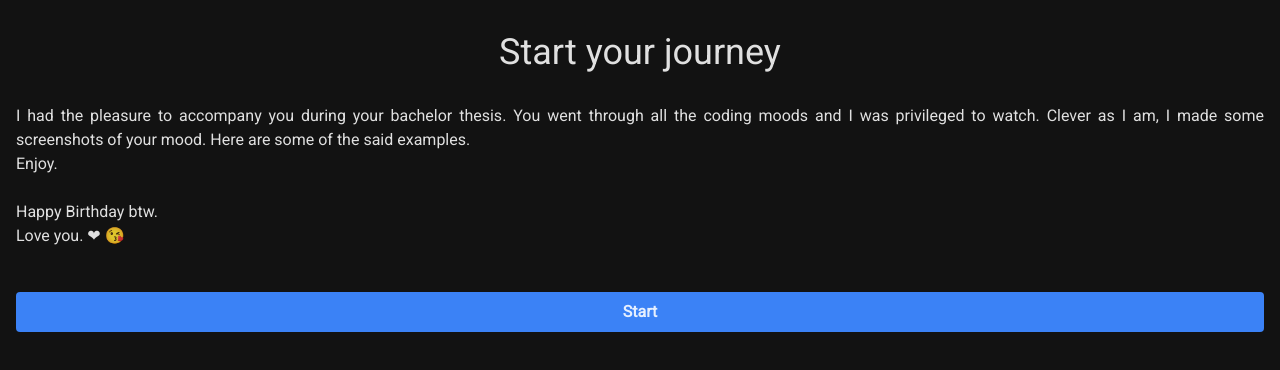
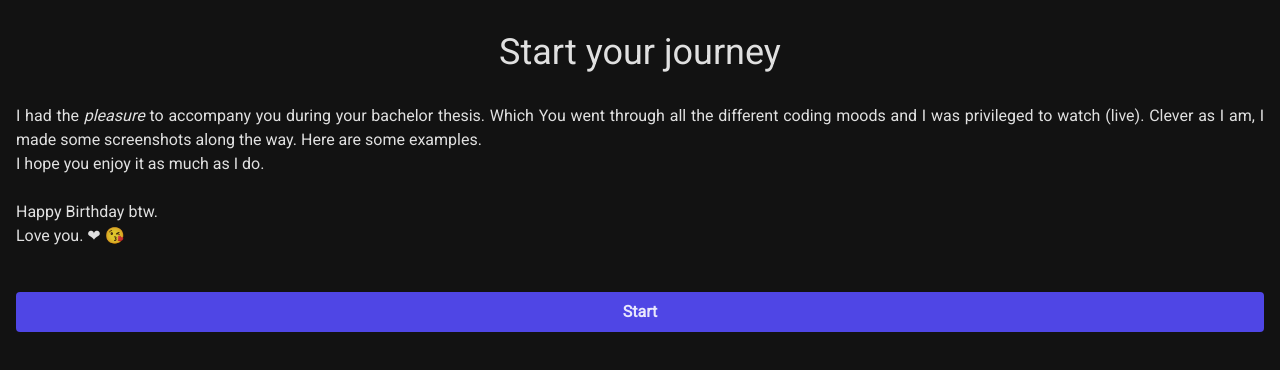
Before and after one commit to deisert/StagesOfCoding, a Nuxt app: page / in a window 1280 px wide. Shown: the top 370 px of the page. Built offline with nearby package versions, Linux system fonts and the light colour scheme.

Commit message:
Updated text.

```diff
--- a/pages/index.vue
+++ b/pages/index.vue
@@ -1,19 +1,20 @@
 <template>
-  <div class="flex flex-col text-center wrapper my-8">
+  <div class="flex flex-col text-center container my-8">
     <h1 class="text-4xl text-white-87">Start your journey</h1>
 
     <div class="text-justify text-white-87 my-8 mx-4">
-      I had the pleasure to accompany you during your bachelor thesis.
-      You went through all the coding moods and I was privileged to watch.
-      Clever as I am, I made some screenshots of your mood.
-      Here are some of the said examples. <br>
-      Enjoy. <br> <br>
+      I had the <i>pleasure</i> to accompany you during your bachelor thesis.
+      Which
+      You went through all the different coding moods and I was privileged to watch (live).
+      Clever as I am, I made some screenshots along the way.
+      Here are some examples. <br>
+      I hope you enjoy it as much as I do.<br> <br>
       Happy Birthday btw. <br>
       Love you. ❤ 😘
     </div>
 
     <div class="button-group flex flex-col justify-center">
-      <a class="bg-blue-500 hover:bg-blue-700 text-white-87 font-bold py-2 mx-4 rounded my-3 px-4"
+      <a class="bg-indigo-600 hover:bg-indigo-800 text-white-87 font-bold py-2 mx-4 rounded my-3 px-4"
          href="coding-journey"
       >
         Start
```
